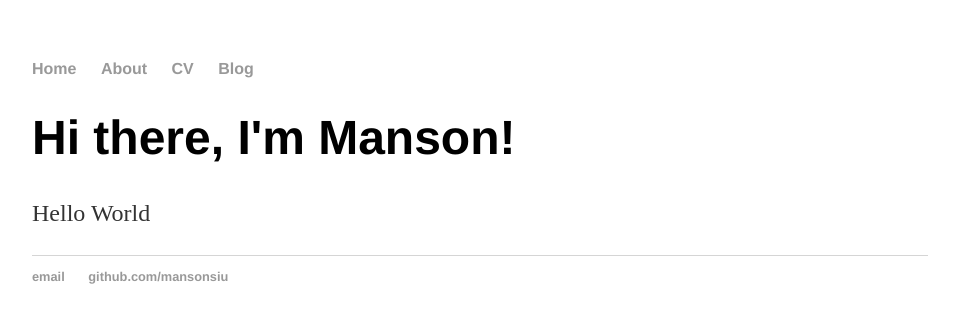
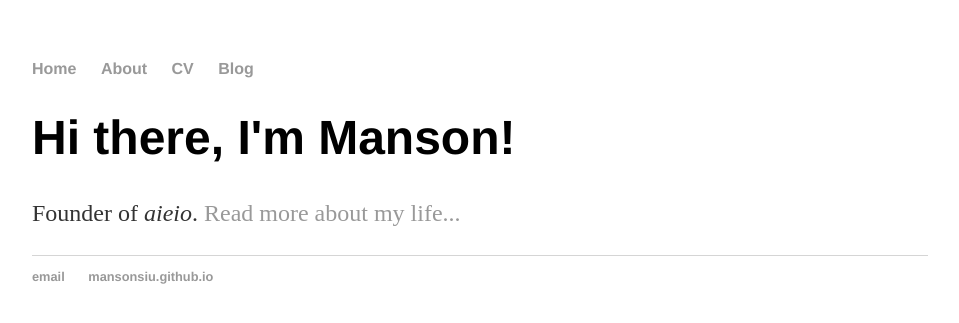
Before and after one commit to mansonsiu/manson.github.io, a Jekyll site: the page built from index.html, in a window 1280 px wide. Shown: the top 323 px of the page, without its empty margins (160-1119 px from the left). Built offline with Jekyll 4.4.1, drawn with Linux system fonts in a browser that asks for light colours.

Commit message:
Update index.html
rewrite to apply jekyll

```diff
--- a/index.html
+++ b/index.html
@@ -1,29 +1,8 @@
-<!DOCTYPE html>
-<html>
-	<head>
-		<link rel="stylesheet" type="text/css" href="/css/main.css">
-		<title>Manson Siu</title>
-	</head>
-	<body>
-		<nav>
-    		<ul>
-        		<li><a href="/">Home</a></li>
-	        	<li><a href="/about">About</a></li>
-        		<li><a href="/cv">CV</a></li>
-        		<li><a href="/blog">Blog</a></li>
-    		</ul>
-		</nav>
-		<div class="container">
-    		<div class="blurb">
-        		<h1>Hi there, I'm Manson!</h1>
-				<p>Hello World</p>
-    		</div><!-- /.blurb -->
-		</div><!-- /.container -->
-		<footer>
-    		<ul>
-        		<li><a href="mailto:manson.siu@gmail.com">email</a></li>
-        		<li><a href="https://github.com/mansonsiu">github.com/mansonsiu</a></li>
-			</ul>
-		</footer>
-	</body>
-</html>
+---
+layout: default
+title: Manson Siu, aieio
+---
+<div class="blurb">
+	<h1>Hi there, I'm Manson!</h1>
+	<p>Founder of <em>aieio</em>. <a href="/about">Read more about my life...</a></p>
+</div><!-- /.blurb -->
```
